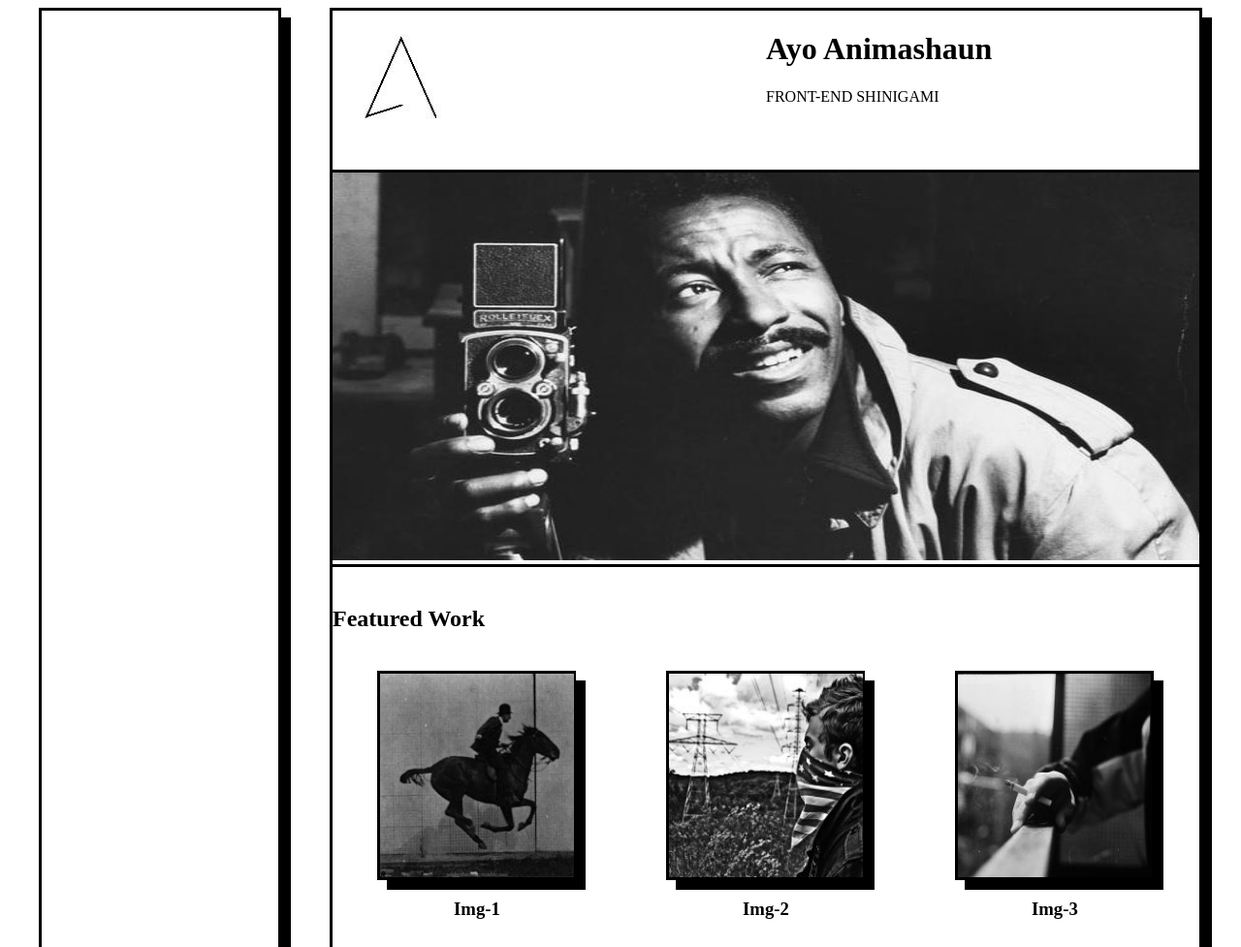
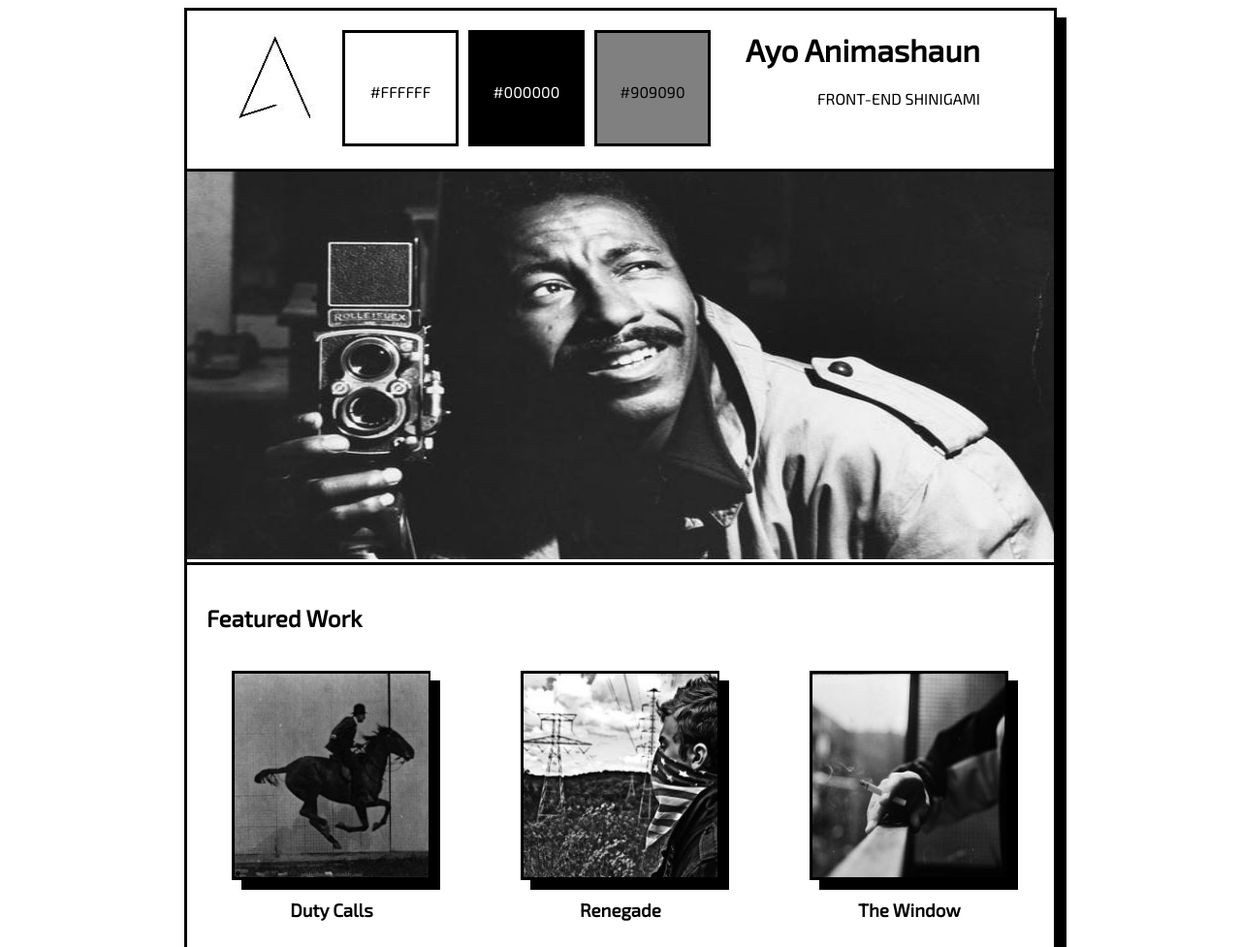
Before and after one commit to RhoAias7/Responsive-Website, a plain HTML site: page index.html in a window 1280 px wide. Shown: the top 977 px of the page at 97% size. Drawn offline with Linux system fonts and the light colour scheme.

Commit message:
first commit

```diff
--- /dev/null
+++ b/Framework/main.css
@@ -0,0 +1,95 @@
+/*
+@media only screen and (max-width: 500px){
+  p{
+    display: none;
+  }
+}
+*/
+
+@media only screen and (max-width: 500px) and (orientation: landscape){
+  p{
+    display: none;
+  }
+}
+
+/*
+@media only screen and (min-width: 500px){
+  p{
+    display: none;
+  }
+}
+*/
+/*
+@media only print and (max-width: 500px){
+  p{
+    display: none;
+  }
+}
+*/
+
+* {
+    -webkit-box-sizing: border-box;
+    -moz-box-sizing: border-box;
+    -ms-box-sizing: border-box;
+    box-sizing: border-box;
+}
+
+.grid {
+    margin: 0 auto;
+    max-width: 1200px;
+    width: 100%;
+}
+
+.row {
+    width: 100%;
+    margin-bottom: 20px;
+    display: flex;
+}
+
+.col-1 {
+    width: 8.33%;
+}
+
+.col-2 {
+    width: 16.66%;
+}
+
+.col-3 {
+    width: 25%;
+}
+
+.col-4 {
+    width: 33.33%;
+}
+
+.col-5 {
+    width: 41.66%;
+}
+
+.col-6 {
+    width: 50%;
+}
+
+.col-7 {
+    width: 58.33%;
+}
+
+.col-8 {
+    width: 66.66%;
+}
+
+.col-9 {
+    width: 75%;
+}
+
+.col-10 {
+    width: 83.33%;
+}
+
+.col-11 {
+    width: 91.66%;
+}
+
+.col-12 {
+    width: 100%;
+}
--- /dev/null
+++ b/Stylesheet/style.css
@@ -0,0 +1,86 @@
+.grid{
+
+}
+
+.colour{
+  width:120px;
+  height: 120px;
+  float: right;
+  margin-left: 10px;
+  border: 3px solid black;
+  text-align: center;
+  vertical-align: middle;
+  line-height: 90px;
+}
+
+.black{
+  background: black;
+  color: white;
+}
+
+.white{
+  background: white;
+}
+
+.grey{
+  background: grey;
+}
+
+
+
+.logo{
+  width:140px;
+}
+
+*{
+  font-family: 'Exo 2', sans-serif;
+}
+
+.name{
+  text-align: right;
+  padding-right: 20px;
+}
+
+.shift{
+  padding-left: 20px;
+}
+
+.box{
+  width:400px;
+  padding-top: 20px;
+
+}
+
+.frame{
+  width: 894px;
+}
+
+.section{
+  width:900px;
+  height: 972px;
+  border: 3px solid black;
+  box-shadow: 10px 10px black;
+  margin: 0 auto;
+}
+
+.pic{
+  display: flex;
+  margin: 0 auto;
+  justify-content: center;
+  border: 3px solid black;
+  box-shadow: 10px 10px black;
+  width: 205px;
+}
+
+.lg-img{
+  border-top: 3px solid black;
+  border-bottom: 3px solid black
+
+}
+
+.img{
+  width: 894px;
+}
+h3{
+  text-align: center;
+}
--- a/index.html
+++ b/index.html
@@ -2,48 +2,58 @@
 <html>
   <head>
     <meta charset="utf-8">
-    <link rel="stylesheet" href="main.css">
-    <link rel="stylesheet" href="style.css">
+    <link rel="stylesheet" href="Framework/main.css">
+    <link rel="stylesheet" href="Stylesheet/style.css">
+    <link href="https://fonts.googleapis.com/css?family=Exo+2" rel="stylesheet">
     <title>Portfolio mockup</title>
   </head>
   <body>
     <div class="grid">
-      <div class="colours col-3">
-
-      </div>
       <div class="section">
         <div class="col-9 frame">
           <div class="row">
-            <div class="col-6">
-              <img src="soul.jpg" alt="Ayo's logo" height="140" width="140">
+            <div class="shift logo col-4">
+              <img src="Images/soul.jpg" alt="Ayo's logo" height="140" width="140">
             </div>
-            <div class="col-6">
+            <div class="box col-4">
+              <div class="colour grey">
+                <p>#909090</p>
+              </div>
+              <div class="colour black">
+                <p>#000000</p>
+              </div>
+              <div class="colour white">
+                <p>#FFFFFF</p>
+              </div>
+
+            </div>
+            <div class="name col-4">
               <h1>Ayo Animashaun</h1>
               <p>FRONT-END SHINIGAMI</p>
             </div>
           </div>
           <div class="row">
             <div class="col-12 lg-img">
-              <img src="Parks.jpg" alt="Ayo's logo" height="400" width="894">
+              <img src="Images/Parks.jpg" alt="Ayo's logo" height="400" width="894">
             </div>
           </div>
           <div class="row">
-            <div class="col-3">
+            <div class=" shift col-3">
               <h2>Featured Work</h2>
             </div>
           </div>
           <div class="row img">
             <div class="col-4">
-              <div class="pic"><img src="img-1.jpg" alt="Ayo's logo" height="210" width="200"></div>
-              <h3>Img-1</h3>
+              <div class="pic"><img src="Images/img-1.jpg" alt="Ayo's logo" height="210" width="200"></div>
+              <h3> Duty Calls</h3>
             </div>
             <div class="col-4">
-              <div class="pic"><img src="img-2.jpg" alt="Ayo's logo" height="210" width="200"></div>
-              <h3>Img-2</h3>
+              <div class="pic"><img src="Images/img-2.jpg" alt="Ayo's logo" height="210" width="200"></div>
+              <h3>Renegade</h3>
             </div>
             <div class="col-4">
-              <div class="pic"><img src="img-3.jpg" alt="Ayo's logo" height="210" width="200"></div>
-              <h3>Img-3</h3>
+              <div class="pic"><img src="Images/img-3.jpg" alt="Ayo's logo" height="210" width="200"></div>
+              <h3>The Window</h3>
             </div>
           </div>
       </div>
```
Also changed, not shown: Images/Parks.jpg (added), Images/img-1.jpg (added), Images/img-2.jpg (added), Images/img-3.jpg (added), Images/soul.jpg (added).
